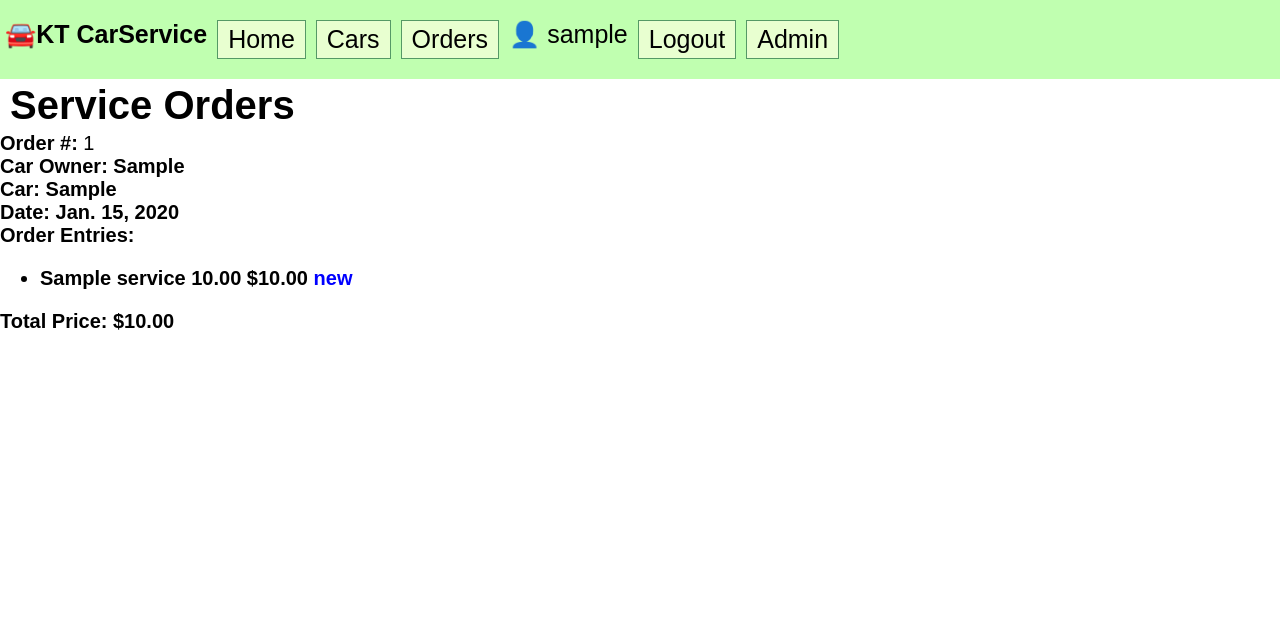
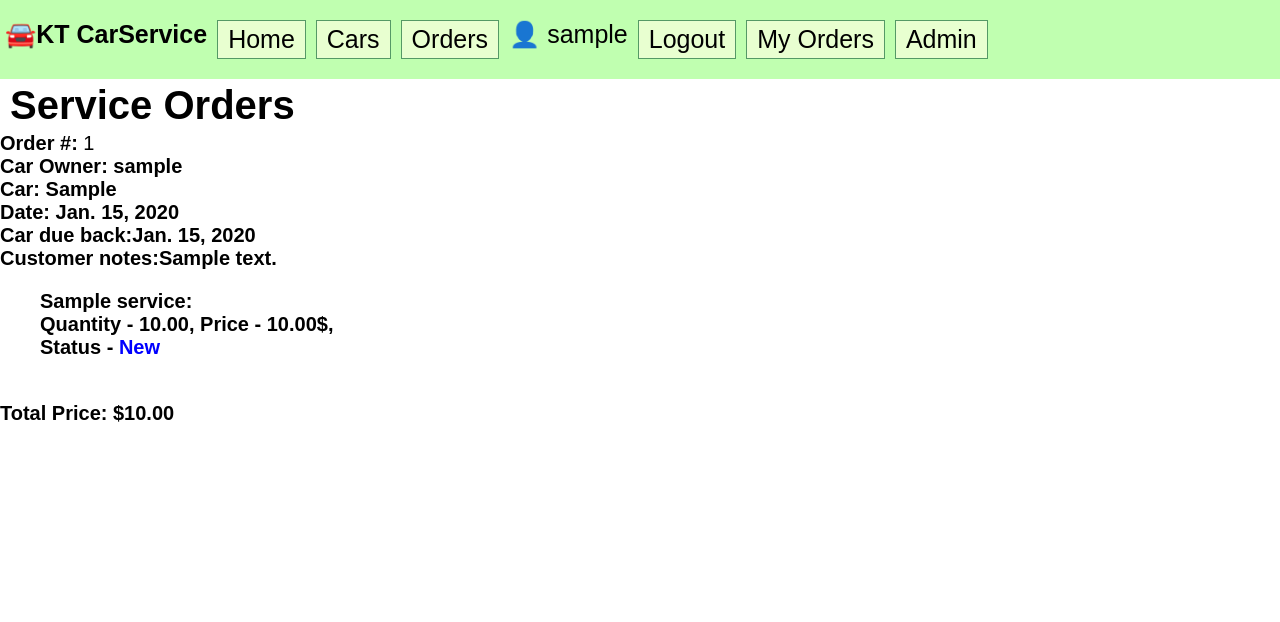
Before and after one commit to KarolisTam/Django_project_service, a Django app: page /orders/1/ in a window 1280 px wide. Shown: the top 622 px of the page. Run offline with Django 4.2, Linux system fonts and the light colour scheme; a user stored in the database is signed in; tables that the repository leaves empty hold one stand-in row (values such as "Sample post").

Commit message:
userorder fixed add tinymc to client note add due back for order

```diff
--- a/autoservice/autoservice/urls.py
+++ b/autoservice/autoservice/urls.py
@@ -23,6 +23,7 @@ urlpatterns = [
     path('admin/', admin.site.urls),
     path('', include('service.urls')),
     path('profile/', include('user_profile.urls')),
+    path('tinymce/', include('tinymce.urls')),
     path('accounts/', include('django.contrib.auth.urls')),
 ] + (static(settings.STATIC_URL, document_root=settings.STATIC_ROOT) \
     + static(settings.MEDIA_URL, document_root=settings.MEDIA_ROOT))
--- a/autoservice/requirementst.txt
+++ b/autoservice/requirements.txt
@@ -1,4 +1,6 @@
 asgiref==3.7.2
 Django==4.2.1
+django-tinymce==3.6.1
+Pillow==9.5.0
 sqlparse==0.4.4
 tzdata==2023.3
--- a/autoservice/service/models.py
+++ b/autoservice/service/models.py
@@ -1,10 +1,14 @@
+from django.contrib.auth import get_user_model
 from typing import Any, Iterable, Optional
 from django.db import models
 from django.utils.translation import gettext_lazy as _
 from django.urls import reverse
+from datetime import date
+from tinymce.models import HTMLField
 
 # verbose_name   <--- nurodo ka matys klientas
 #
+User = get_user_model()
 
 class CarModel(models.Model):
     make = models.CharField(_("Make"), max_length=100, db_index=True)
@@ -30,14 +34,20 @@ class CarModel(models.Model):
 
 
 class Car(models.Model):
-    licence_plate = models.CharField(_("Licence Plate"), max_length=20, db_index=True)
-    vin_code = models.CharField(_("VIN Code"), max_length=50, db_index=True)
-    customer = models.CharField(_("client"), max_length=50)
+    client = models.ForeignKey(
+        User,
+        verbose_name=_("client"),
+        related_name="car",
+        null=True, blank=True,
+        on_delete=models.CASCADE)
     model =  models.ForeignKey(
         CarModel,
         verbose_name=('model'),
         related_name="cars",
         on_delete=models.CASCADE)
+    licence_plate = models.CharField(_("Licence Plate"), max_length=20, db_index=True)
+    vin_code = models.CharField(_("VIN Code"), max_length=50, db_index=True)
+    note = HTMLField(_("Client note"), max_length=50, null=True, blank=True)
 
     class Meta:
         ordering = ["licence_plate"]
@@ -60,6 +70,17 @@ class Order(models.Model):
         related_name="orders",
         on_delete=models.CASCADE,
         null=True)
+    due_back = models.DateField(_("due back"), null=True, blank=True, db_index=True)
+
+    @property
+    def client(self):
+        return self.car.client
+
+    @property
+    def is_overdue(self):
+        if self.due_back and date.today() > self.due_back:
+            return True
+        return False
 
     class Meta:
         ordering = ["date", "id"]
@@ -68,7 +89,7 @@ class Order(models.Model):
 
 
     def __str__(self):
-        return f"Order #{self.pk}"
+        return f"Order Nr.{self.pk}. {self.car.client}"
 
     def get_absolute_url(self):
         return reverse("order_detail", kwargs={"pk": self.pk})
@@ -116,6 +137,19 @@ class OrderEntry(models.Model):
     def get_absolute_url(self):
         return reverse("order entry_detail", kwargs={"pk": self.pk})
 
+    def get_color(self):
+        colors = {
+            "new": "blue",
+            "processing": "orange",
+            "complete": "green",
+            "cancelled": "red",
+        }
+        default_color = "black"
+        return colors.get(self.status, default_color)
+
+    def get_status_display(self):
+        return dict(self.STATUS_CHOICES).get(self.status)
+
     def save(self, *args, **kwargs):
         if self.price == 0:
             self.price = self.service.price
--- a/autoservice/service/static/css/styles.css
+++ b/autoservice/service/static/css/styles.css
@@ -105,3 +105,9 @@ ul.car-list li {
 ul.car-list img.car-cover {
     max-width: 20%;
 }
+.order-overdue {
+    background-color: #aa0000;
+    color: #ffffff;
+    font-weight: bolder;
+    padding: 0 0.5rem;
+}
--- a/autoservice/service/templates/base.html
+++ b/autoservice/service/templates/base.html
@@ -20,8 +20,9 @@
             &#128100; {{ user.username }}
         </li>
         <li><a href="{% url 'logout' %}">Logout</a></li>
+        <li><a href="{% url 'user_orders' %}">My Orders</a></li>
         {% else %}
-        <li><a href="{% url 'login' %}">Login</a></li>
+        <li><a href="{% url 'login' %}?next={{request.path}}">Login</a></li>
         {% endif %}
         {% if user.is_authenticated %}
             {% if user.is_staff or user.is_superuser %}
--- a/autoservice/service/templates/service/cars.html
+++ b/autoservice/service/templates/service/cars.html
@@ -29,8 +29,6 @@
                 <h3>
                     {% if car.model|length > 36 %}
                         {{ car.model|slice:35 }}...
-                    {% else %}
-                        {{ car.model }}
                     {% endif %}
                 </h3>
             {% endfor %}
--- a/autoservice/service/templates/service/orders_detail.html
+++ b/autoservice/service/templates/service/orders_detail.html
@@ -3,26 +3,21 @@
 {% block content %}
 <h1>Service Orders</h1>
 	<strong>Order #: </strong>{{ order.id }}<br>
-	<strong>Car Owner: <strong>{{ order.car.customer}}<br>
+	<strong>Car Owner: <strong>{{ order.car.client}}<br>
 	<strong>Car: </strong>{{ order.car }}<br>
 	<strong>Date: </strong>{{ order.date }}<br>
-	<strong>Order Entries:</strong>
+	<strong>Car due back:</strong>{{ order.due_back}}<br>
+	<strong>Customer notes:</strong>{{order.car.note|safe}}
 	<ul>
 		{% for entry in order.order_entries.all %}
-		<li>
-			{{ entry.service }} {{entry.quantity}} ${{ entry.price }}
-			{% if entry.status == "new" %}
-			<span style="color: blue;">{{ entry.status }}</span>
-			{% elif entry.status == "processing" %}
-			<span style="color: orange;">{{ entry.status }}</span>
-			{% elif entry.status == "complete" %}
-			<span style="color: green;">{{ entry.status }}</span>
-			{% elif entry.status == "cancelled" %}
-			<span style="color: red;">{{ entry.status }}</span>
-			{% else %}
-			{{ entry.status }}
-			{% endif %}
-		</li>
+		{{ entry.service.name }}:<br>
+		Quantity - {{ entry.quantity }},
+		Price - {{ entry.price }}$,<br>
+		Status -
+			{% with entry_color=entry.get_color %}
+			<span style="color: {{ entry_color }}">{{ entry.get_status_display }}<br><br></span>
+			{% endwith %}
+
 		{% empty %}
 		<li>No order entries found.</li>
 		{% endfor %}
--- a/autoservice/service/urls.py
+++ b/autoservice/service/urls.py
@@ -7,4 +7,5 @@ urlpatterns = [
     path("cars/<int:pk>/", views.car_details, name="cars_detail"),
     path("orders/", views.OrderList.as_view(), name='order_list'),
     path("orders/<int:pk>/", views.order_detail, name='order_detail'),
+    path("orders/my/", views.UserOrderEntryListView.as_view(), name="user_orders"),
 ]
--- a/autoservice/service/views.py
+++ b/autoservice/service/views.py
@@ -1,4 +1,5 @@
 from typing import Any
+from django.contrib.auth.mixins import LoginRequiredMixin
 from django.db.models import Q
 from django.db.models.query import QuerySet
 from django.shortcuts import render, get_object_or_404
@@ -65,3 +66,14 @@ def order_detail(request, pk: int):
     return render(request, 'service/orders_detail.html', {
         'order': order, 'total_price': order.price
         })
+
+
+class UserOrderEntryListView(LoginRequiredMixin, generic.ListView):
+    model = Order
+    template_name = 'service/user_orderentry_list.html'
+    paginate_by = 10
+
+    def get_queryset(self) -> QuerySet[Any]:
+        qs = super().get_queryset()
+        qs = qs.filter(car__client=self.request.user)
+        return qs
```
Also changed, not shown: autoservice/autoservice/settings.py (+24 -0 lines), autoservice/service/admin.py (+9 -4 lines), autoservice/service/templates/service/user_orderentry_list.html (added, +19 -0 lines), autoservice/service/migrations/0016_alter_orderentry_options_remove_car_customer_and_more.py (added), autoservice/service/migrations/0017_alter_orderentry_options_alter_car_client.py (added), autoservice/service/migrations/0018_alter_car_note.py (added).
